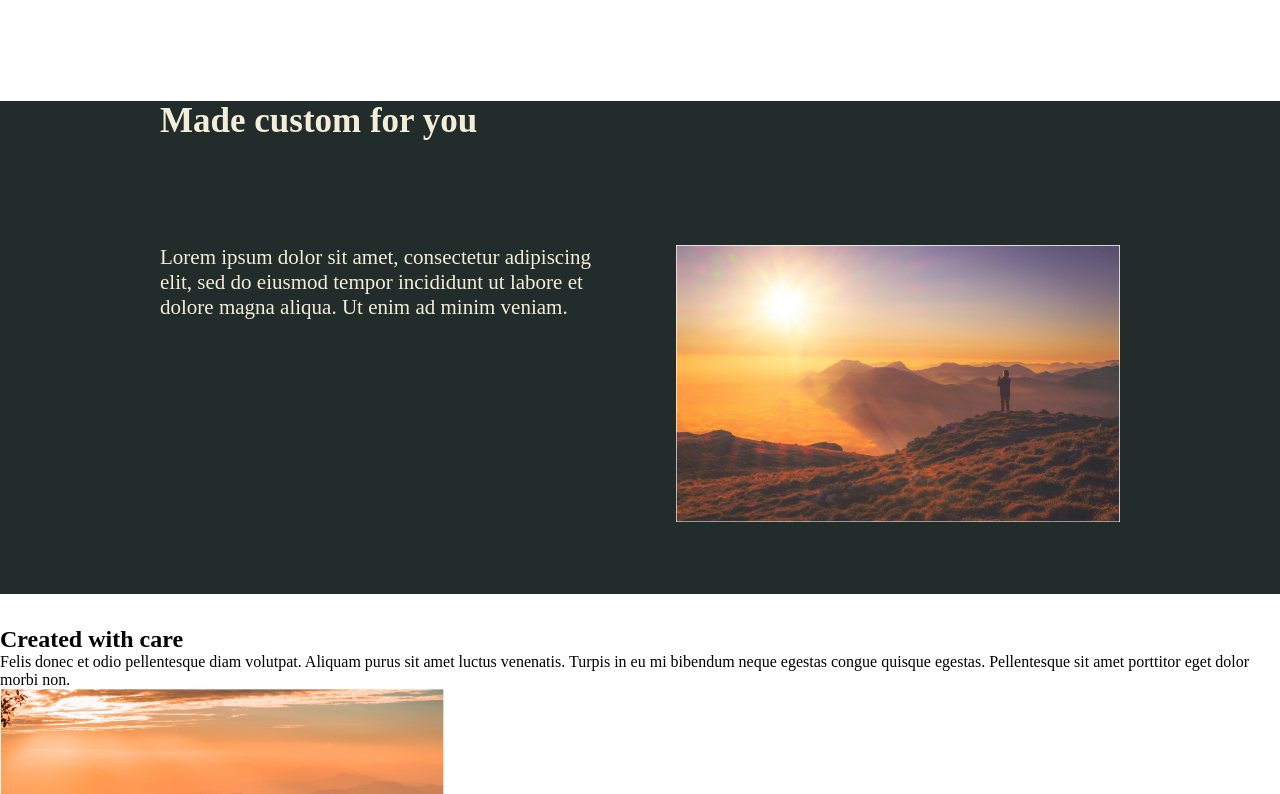
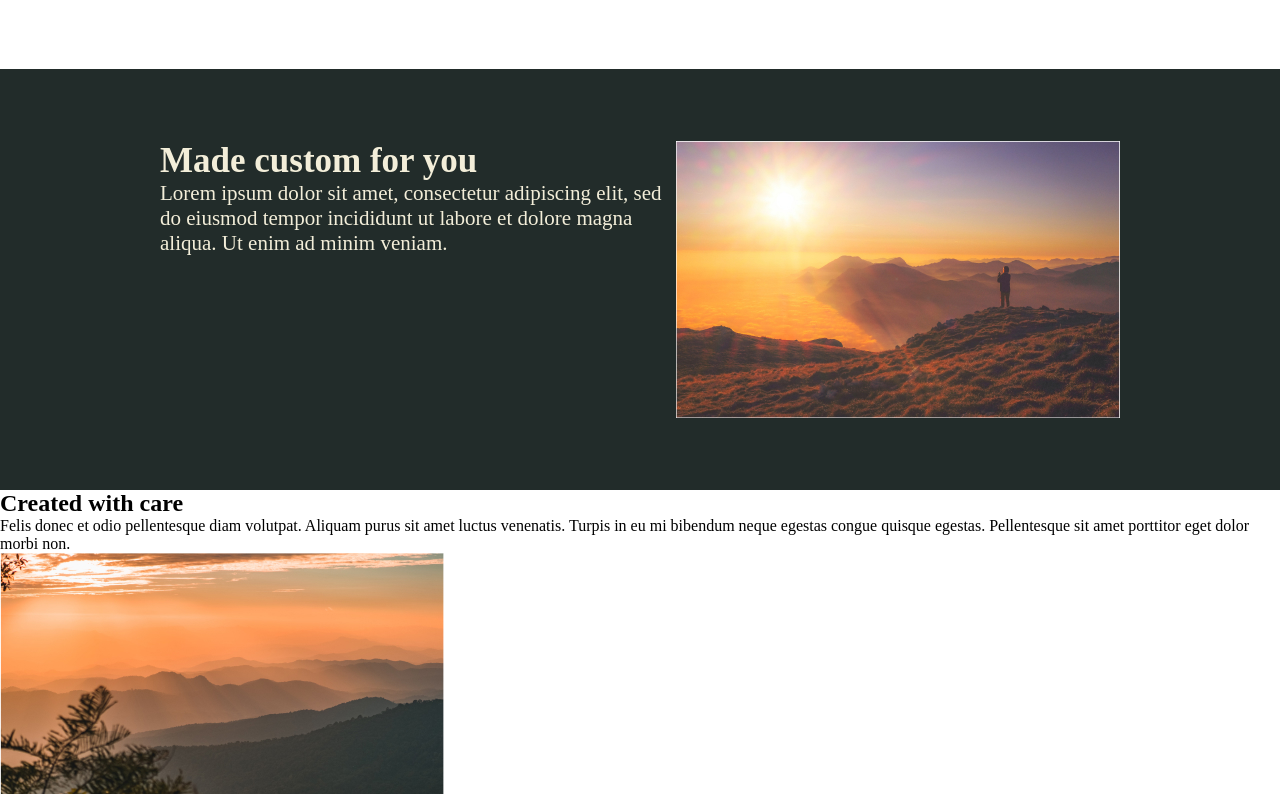
Before and after one commit to nepali-rakshya/Responsive-CSS-, a plain HTML site: page 7challengle7/index.html in a window 1280 px wide. Shown: the part 940-1734 px from the top of the page. Drawn offline with nearby package versions, Linux system fonts and the light colour scheme.

Commit message:
third commit

```diff
--- a/7challengle7/index.css
+++ b/7challengle7/index.css
@@ -54,11 +54,12 @@
 
 .second-big-container,
 .third-big-container {
+  /*! **************Re-Usable code******************/
   padding: 4.5rem 0;
 }
 
 .second-big-container > h2 {
-  /* *****************!Re-Useable code****************   */
+  margin-bottom: 2rem;
   text-align: center;
   font-family: "Playfair Display", serif;
   font-size: 36px;
@@ -66,11 +67,14 @@
 }
 
 .second-layout {
-  /* *****************!Re-Useable code****************   */
+  /*! **************Re-Usable code******************/
   display: flex;
-  margin: 2rem 0;
+  font-size: 21px;
+  justify-content: space-between;
+}
+
+.second-layout p {
   color: #222c2a;
-  font-size: 21px;
 }
 
 .second-layout > p + p {
@@ -83,19 +87,13 @@
   background: #222c2a;
 }
 
-.big-container__layout > h2 {
+.third-bg h2 {
   color: #f3eed9;
   font-size: 35px;
 }
 
-.third-big-container > p {
+.third-bg p {
   color: #f3eed9;
-  font-size: 21px;
-  text-align: left;
-}
-
-.third-big-container > p + img {
-  margin-left: 5rem;
 }
 
 img {
--- a/7challengle7/index.html
+++ b/7challengle7/index.html
@@ -36,19 +36,24 @@
                     purus sit amet luctus venenatis. Turpis in eu mi
                     bibendum neque egestas congue quisque egestas.
                     Pellentesque sit amet porttitor eget dolor morbi non.</p>
+
+
             </div>
         </div>
     </section>
 
-    <section class="third-bg">
+    <section class="third-bg third-big-container">
         <div class="big-container__layout">
-            <h2>Made custom for you</h2>
-            <div class="third-big-container second-layout">
-                <p>Lorem ipsum dolor sit amet, consectetur adipiscing elit,
-                    sed do eiusmod tempor incididunt ut labore et dolore
-                    magna aliqua. Ut enim ad minim veniam.</p>
+            <div class="second-layout">
+                <div class="flexbox-two">
+                    <h2>Made custom for you</h2>
+                    <p>Lorem ipsum dolor sit amet, consectetur adipiscing elit,
+                        sed do eiusmod tempor incididunt ut labore et dolore
+                        magna aliqua. Ut enim ad minim veniam.</p>
+                </div>
                 <img src="./image-01.jpg" alt="image-01">
             </div>
+
         </div>
     </section>
 
```
